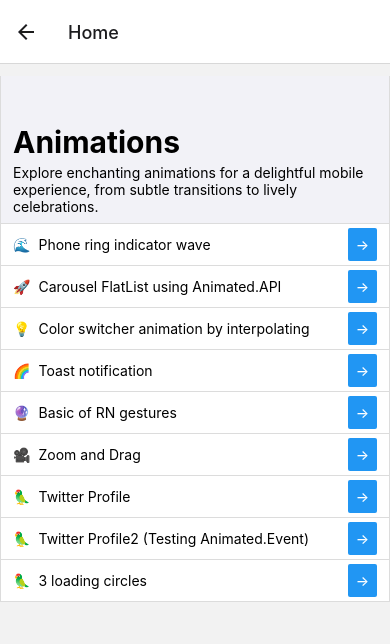
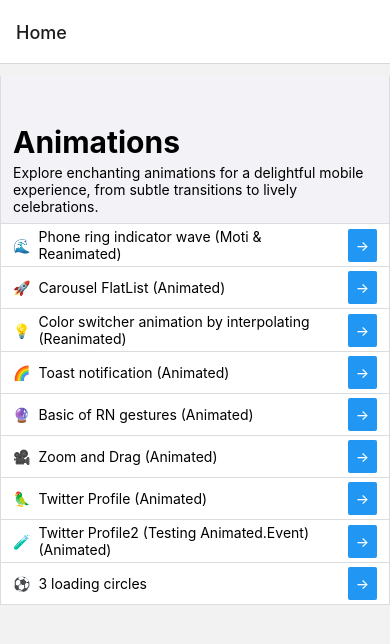
Before and after one commit to emPeeGee/AnimaRN, a React Native app: screen /Home in a window 390 px wide. Shown: the top 644 px of the page. Built offline with nearby package versions, Linux system fonts and the light colour scheme.

Commit message:
chore:  🍿 Better naming for the animation items

```diff
--- a/App.tsx
+++ b/App.tsx
@@ -35,7 +35,7 @@ export default function App() {
   return (
     <NavigationContainer>
       <SafeAreaView style={styles.container}>
-        <Stack.Navigator initialRouteName="TwitterProfile2">
+        <Stack.Navigator initialRouteName="Home">
           <Stack.Screen name="Home" component={AnimationList} />
           <Stack.Screen name="RingWave" component={RingWave} />
           <Stack.Screen name="FlatListCarousel" component={CarouselFlat} />
--- a/components/AnimationList.tsx
+++ b/components/AnimationList.tsx
@@ -8,20 +8,31 @@ import {
 } from '../theme';
 
 const animations = [
-  { icon: '🌊', title: 'Phone ring indicator wave', name: 'RingWave' },
-  { icon: '🚀', title: 'Carousel FlatList using Animated.API' },
-  { icon: '💡', title: 'Color switcher animation by interpolating' },
-  { icon: '🌈', title: 'Toast notification' },
-  { icon: '🔮', title: 'Basic of RN gestures', name: 'BasicGestures' },
-  { icon: '🎥', title: 'Zoom and Drag', name: 'ZoonAndDrag' },
-  { icon: '🦜', title: 'Twitter Profile', name: 'TwitterProfile' },
   {
-    icon: '🦜',
-    title: 'Twitter Profile2 (Testing Animated.Event)',
+    icon: '🌊',
+    title: 'Phone ring indicator wave (Moti & Reanimated)',
+    name: 'RingWave',
+  },
+  { icon: '🚀', title: 'Carousel FlatList (Animated)' },
+  {
+    icon: '💡',
+    title: 'Color switcher animation by interpolating (Reanimated)',
+  },
+  { icon: '🌈', title: 'Toast notification (Animated)' },
+  {
+    icon: '🔮',
+    title: 'Basic of RN gestures (Animated)',
+    name: 'BasicGestures',
+  },
+  { icon: '🎥', title: 'Zoom and Drag (Animated)', name: 'ZoonAndDrag' },
+  { icon: '🦜', title: 'Twitter Profile (Animated)', name: 'TwitterProfile' },
+  {
+    icon: '🧪',
+    title: 'Twitter Profile2 (Testing Animated.Event) (Animated)',
     name: 'TwitterProfile2',
   },
   // TODO: next 3 circles animation
-  { icon: '🦜', title: '3 loading circles', name: 'LoadingCircles' },
+  { icon: '⚽️', title: '3 loading circles', name: 'LoadingCircles' },
 ];
 
 // todo: utils
```
